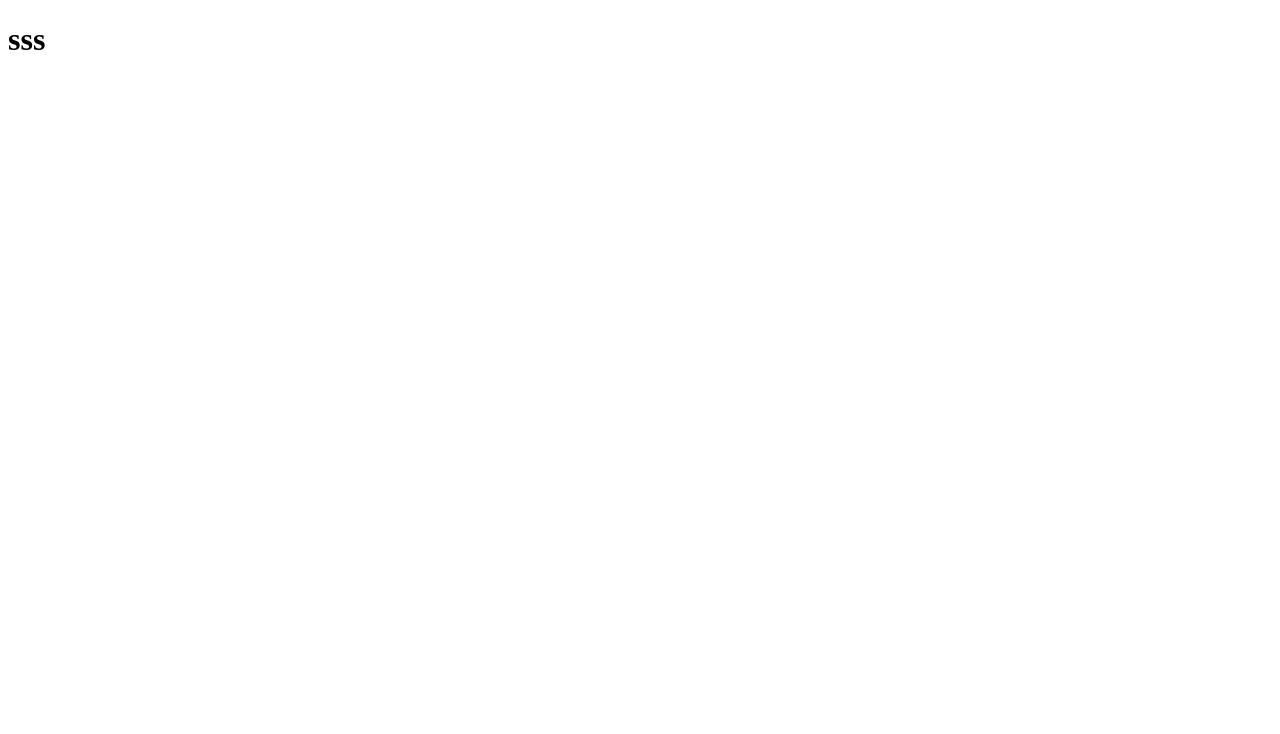
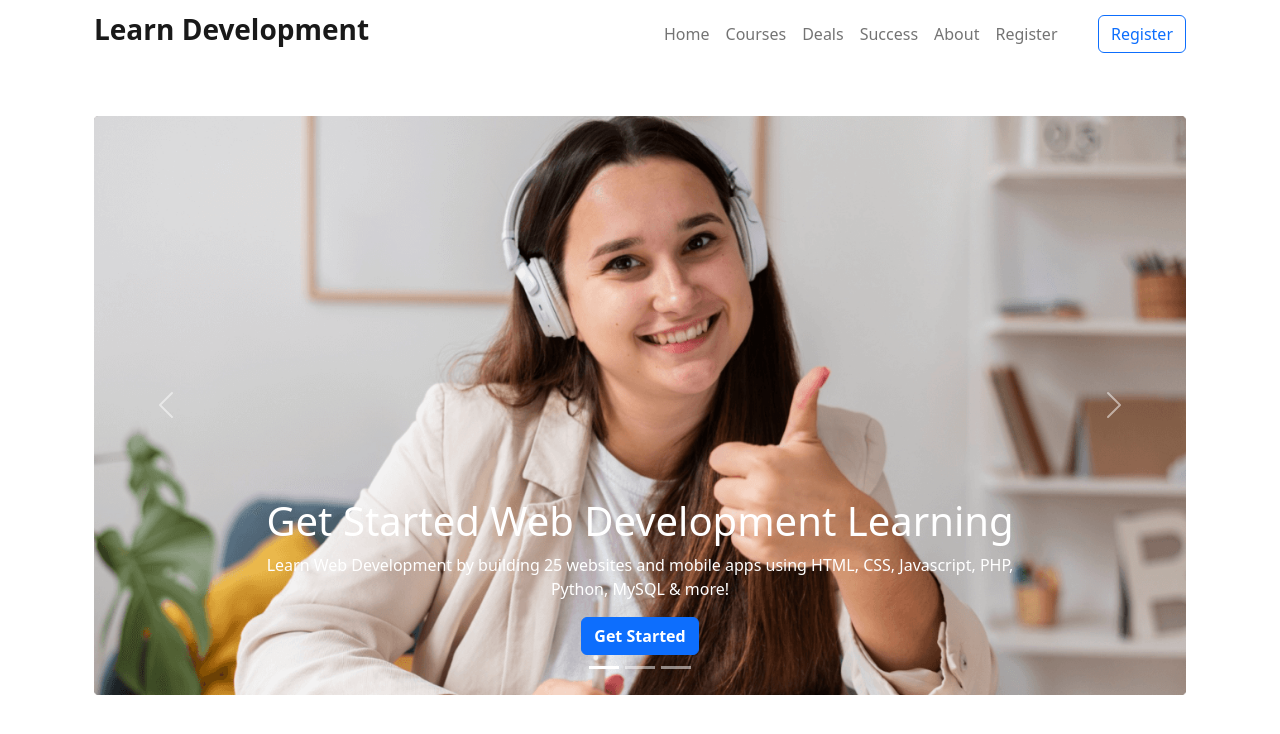
Before and after one commit to rafia02/learn-development-website, a plain HTML site: page index.html in a window 1280 px wide. Drawn offline with nearby package versions, Linux system fonts and the light colour scheme.

Commit message:
header section added

```diff
--- a/index.html
+++ b/index.html
@@ -5,8 +5,106 @@
     <meta http-equiv="X-UA-Compatible" content="IE=edge">
     <meta name="viewport" content="width=device-width, initial-scale=1.0">
     <title>Learn Development Website</title>
+
+     <!-- bootstrap link  -->
+     <link href="https://cdn.jsdelivr.net/npm/bootstrap@5.2.0/dist/css/bootstrap.min.css" rel="stylesheet" integrity="sha384-gH2yIJqKdNHPEq0n4Mqa/HGKIhSkIHeL5AyhkYV8i59U5AR6csBvApHHNl/vI1Bx" crossorigin="anonymous">
+
+     <!-- font awsome link  -->
+     <script src="https://kit.fontawesome.com/2cbe60e1bb.js" crossorigin="anonymous"></script>
+
 </head>
 <body>
-    <h1>sss</h1>
+
+
+    <header class="container">
+
+        <nav class="navbar navbar-expand-lg">
+          <div class="container">
+            <a class="navbar-brand w-50" href="#"><h3 class=" fw-bold">Learn Development</h3></a>
+            <button class="navbar-toggler" type="button" data-bs-toggle="collapse" data-bs-target="#navbarTogglerDemo02" aria-controls="navbarTogglerDemo02" aria-expanded="false" aria-label="Toggle navigation">
+              <span class="navbar-toggler-icon"></span>
+            </button>
+            <div class="collapse navbar-collapse" id="navbarTogglerDemo02">
+              <ul class="navbar-nav me-auto mb-2 mb-lg-0">
+                <li class="nav-item">
+                  <a class="nav-link" aria-current="page" href="#">Home</a>
+                </li>
+                <li class="nav-item">
+                  <a class="nav-link" href="#">Courses</a>
+                </li>
+                <li class="nav-item">
+                  <a class="nav-link">Deals</a>
+                </li>
+                <li class="nav-item">
+                  <a class="nav-link">Success</a>
+                </li>
+                <li class="nav-item">
+                  <a class="nav-link">About</a>
+                </li>
+                <li class="nav-item">
+                  <a class="nav-link">Register</a>
+                </li>
+              </ul>
+                <button class="btn btn-outline-primary" type="submit">Register</button>
+
+            </div>
+          </div>
+        </nav>
+
+
+  <!-- corousel starts here  -->
+        <section class=" my-5">
+
+          <div id="carouselExampleCaptions" class="carousel slide container-fluid" data-bs-ride="false">
+            <div class="carousel-indicators">
+              <button type="button" data-bs-target="#carouselExampleCaptions" data-bs-slide-to="0" class="active" aria-current="true" aria-label="Slide 1"></button>
+              <button type="button" data-bs-target="#carouselExampleCaptions" data-bs-slide-to="1" aria-label="Slide 2"></button>
+              <button type="button" data-bs-target="#carouselExampleCaptions" data-bs-slide-to="2" aria-label="Slide 3"></button>
+            </div>
+            <div class="carousel-inner">
+              <div class="carousel-item active">
+                <img src="images/cover/cover-1.png" class="d-block w-100" alt="...">
+                <div class="carousel-caption d-md-block">
+                  <h1>Get Started Web Development Learning</h1>
+                  <p>Learn Web Development by building 25 websites and mobile apps using HTML, CSS, Javascript, PHP, Python, MySQL & more!</p>
+                  <button type="button" class="btn btn-primary fw-bold">Get Started</button>
+                </div>
+              </div>
+              <div class="carousel-item">
+                <img src="images/cover/cover-2.jpg" class="d-block w-100" alt="...">
+                <div class="carousel-caption d-md-block">
+                  <h1>Get Started Web Development Learning</h1>
+                  <p>Learn Web Development by building 25 websites and mobile apps using HTML, CSS, Javascript, PHP, Python, MySQL & more!</p>
+                  <button type="button" class="btn btn-primary fw-bold">Get Started</button>
+                </div>
+              </div>
+              <div class="carousel-item">
+                <img src="images/cover/cover-3.jpg" class="d-block w-100" alt="...">
+                <div class="carousel-caption d-md-block">
+                  <h1>Get Started Web Development Learning</h1>
+                  <p>Learn Web Development by building 25 websites and mobile apps using HTML, CSS, Javascript, PHP, Python, MySQL & more!</p>
+                  <button type="button" class="btn btn-primary fw-bold">Get Started</button>
+                </div>
+              </div>
+            </div>
+            <button class="carousel-control-prev" type="button" data-bs-target="#carouselExampleCaptions" data-bs-slide="prev">
+              <span class="carousel-control-prev-icon" aria-hidden="true"></span>
+              <span class="visually-hidden">Previous</span>
+            </button>
+            <button class="carousel-control-next" type="button" data-bs-target="#carouselExampleCaptions" data-bs-slide="next">
+              <span class="carousel-control-next-icon" aria-hidden="true"></span>
+              <span class="visually-hidden">Next</span>
+            </button>
+          </div>
+        </section>
+
+      </header>
+
+
+
+
+    <!-- bootstrap js link  -->
+    <script src="https://cdn.jsdelivr.net/npm/bootstrap@5.2.0/dist/js/bootstrap.bundle.min.js" integrity="sha384-A3rJD856KowSb7dwlZdYEkO39Gagi7vIsF0jrRAoQmDKKtQBHUuLZ9AsSv4jD4Xa" crossorigin="anonymous"></script>
+
 </body>
 </html>
```
